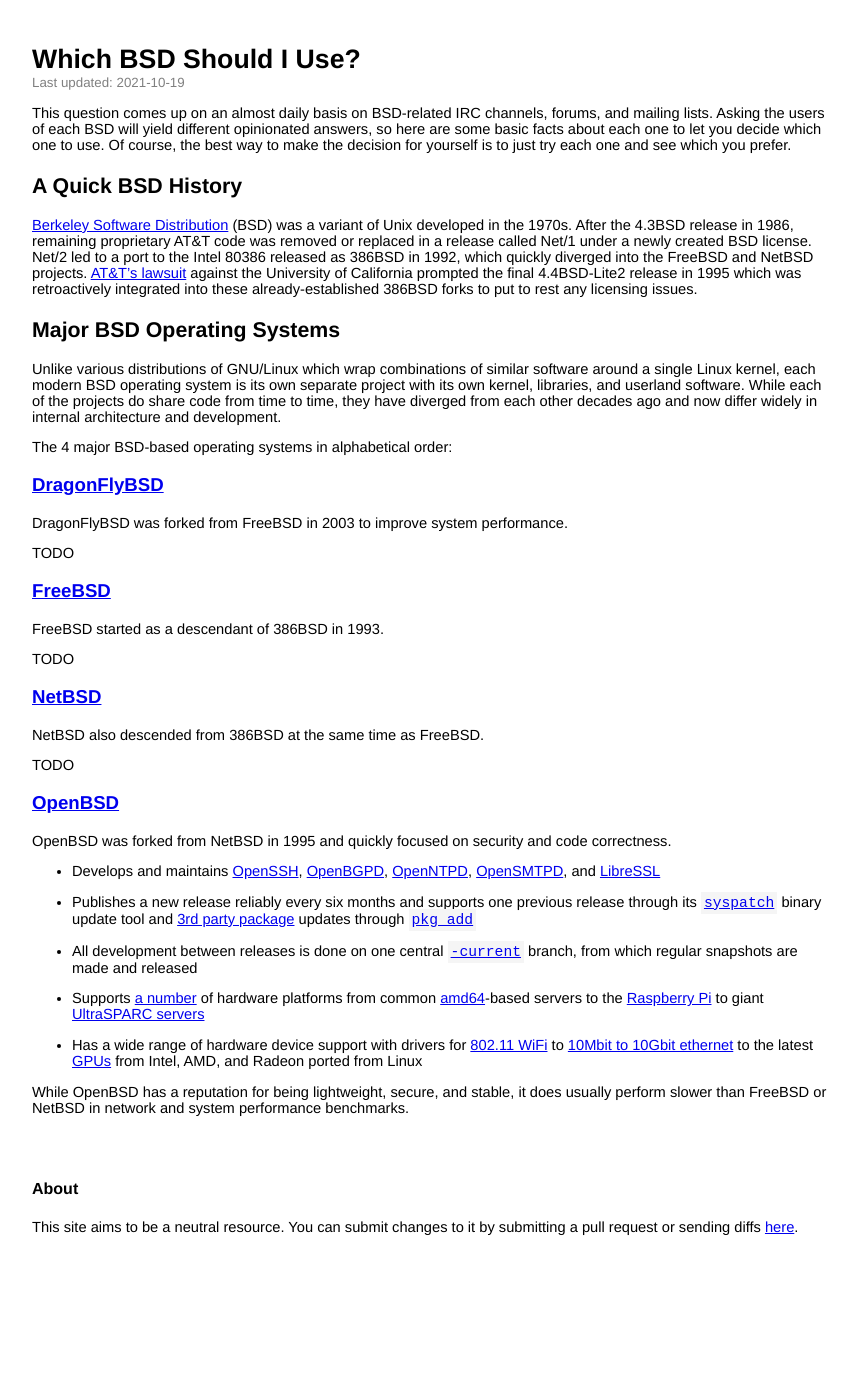
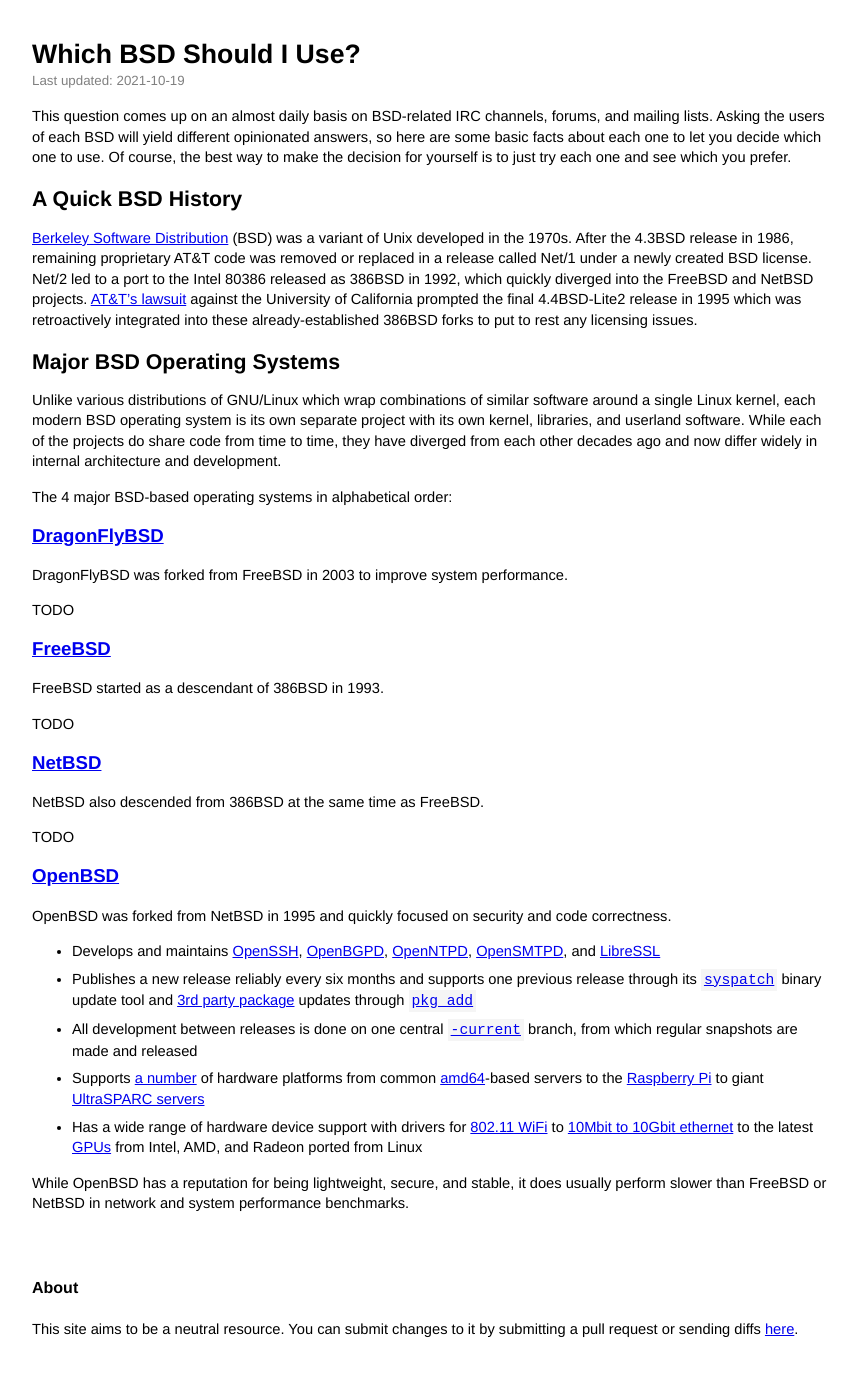
Before and after one commit to oldlaptop/whichbsd, a Jekyll site: the page built from index.md, in a window 1280 px wide. Shown: the whole page, without its empty margins (208-1066 px from the left). Built offline with Jekyll 4.4.1, drawn with Linux system fonts in a browser that asks for light colours; our own code applies the rules of GitHub Pages for plain Markdown files; before the commit the page ends 1279 px from its top, so only the background shows below that.

Commit message:
layout: add some breathing room

```diff
--- a/_layouts/default.html
+++ b/_layouts/default.html
@@ -9,6 +9,7 @@
 		body {
 			font-family: helvetica neue, arial, helvetica, sans-serif;
 			font-size: 11pt;
+			line-height: 1.4em;
 		}
 
 		h1 {
@@ -32,11 +33,16 @@
 		}
 
 		h5 {
-			margin: 0;
+			margin: 0.5em 0 0 0;
 			padding: 0;
 			color: gray;
 			font-size: 10pt;
 			font-weight: normal;
+		}
+
+		li p {
+			margin-top: 0.5em;
+			margin-bottom: 0;
 		}
 
 		#wrapper {
```
